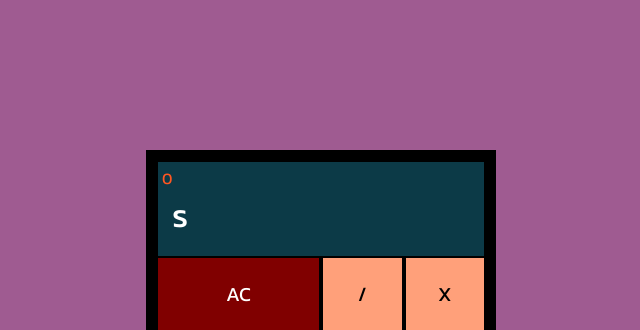
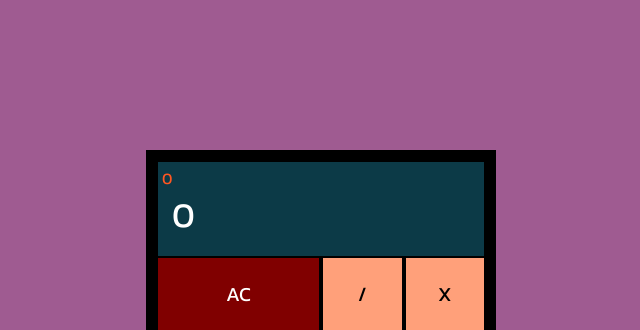
Before and after one commit to YariPL/react-calculator, a React (Create React App) app: page / in a window 1280 px wide. Shown: the top 330 px of the page, without its empty margins (319-959 px from the left). Built offline with nearby package versions, Linux system fonts and the light colour scheme.

Commit message:
fixed problem with changing default value

```diff
--- a/src/App.js
+++ b/src/App.js
@@ -8,7 +8,7 @@ class App extends Component {
 		super(props);
 		this.state = {
 			value:0,
-			calculations: 's',
+			calculations: '0',
 			lastClicked:''
 		}
 		this.calculate = this.calculate.bind(this)
@@ -17,24 +17,18 @@ class App extends Component {
 
 
 	calculate =function(e){
-		if(this.state.calculations[0] === 's') {
-			console.log('nu')
-			this.setState({calculations: 'e'}, () => {
-    console.log(this.state.calculations);
 
-});
-return;
-		}
 		console.log(e);
 		let l = this.state.lastClicked;
 		let forbidden = ['/','*','-','+','.'];
 
+		//this change value from standard 0 to clicked
 		if(this.state.calculations[0] === '0') {
-			console.log('sfaf');
-			this.setState({
-				value:0,
-				calculations:e
-			})
+			console.log('nu')
+			this.setState({calculations: e}, () => {
+			    console.log(this.state.calculations);
+
+			});
 			return;
 		}
 		if(e === 'AC') {
```
